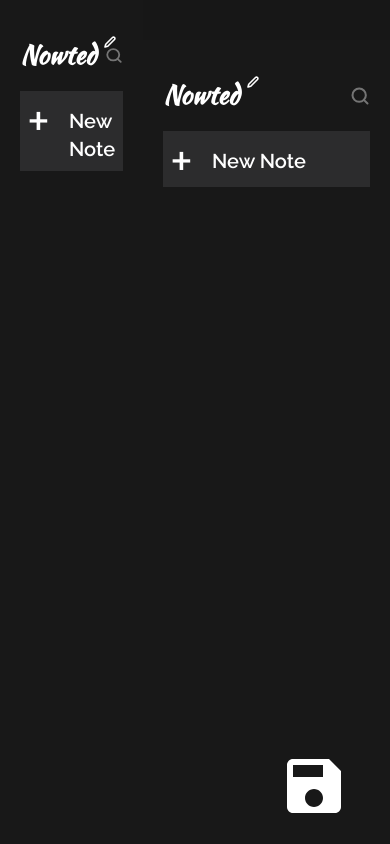
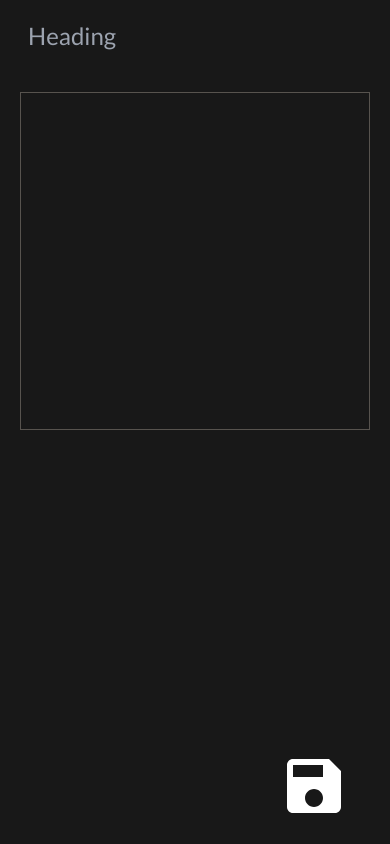
Before and after one commit to joyrudra-itobuz/newted-frontend, a React (Create React App) app: page /new-note in a window 390 px wide. Built offline with nearby package versions, Linux system fonts and the light colour scheme.

Commit message:
feature-sign-in FIX : Added Layout Width for Sidebar

```diff
--- a/src/components/home/AllNotes.tsx
+++ b/src/components/home/AllNotes.tsx
@@ -23,24 +23,16 @@ export default function AllNotes() {
     getAllNotes();
   }, []);
 
-  useEffect(() => {
-    console.log(allNotes);
-  }, [allNotes]);
-
   const getAllNotes = async () => {
     const apiURl = config.serverEndpoint + "/all-notes";
 
     const allNoteResponse: NoteResponse = await axios.get(apiURl);
 
-    console.log({ allNoteResponse });
-
     setAllNotes(allNoteResponse.data.data ?? []);
-
-    console.log(allNotes);
   };
 
   return (
-    <div className="all-notes-container bg-[#1E1E1E] h-screen">
+    <div className="all-notes-container bg-[#1E1E1E] h-screen w-full">
       {allNotes?.map((data, index) => {
         return (
           <div
--- a/src/components/navbar/Navbar.tsx
+++ b/src/components/navbar/Navbar.tsx
@@ -7,7 +7,7 @@ export default function Navbar() {
   const token = localStorage.getItem("token");
 
   return (
-    <nav className="bg-[#171717] p-5 flex justify-end">
+    <nav className="bg-[#171717] p-5 flex justify-end sticky top-0">
       {token ? (
         <div
           className="relative"
--- a/src/components/sideBar/SideBar.tsx
+++ b/src/components/sideBar/SideBar.tsx
@@ -6,7 +6,7 @@ import { Link } from "react-router-dom";
 
 function SideBar() {
   return (
-    <div className="sidebar font-[600] p-[20px] lg:w-1/5 xl:w-1/6 h-screen">
+    <div className="sidebar font-[600] p-[20px] lg:w-2/6 xl:w-3/12 h-screen">
       <div className="flex justify-between py-4">
         <Link to={"/"} className="flex gap-2">
           <h2 className="cursive-font">Nowted</h2>
--- a/src/layout/Layout.tsx
+++ b/src/layout/Layout.tsx
@@ -7,12 +7,14 @@ interface LayoutProps {
 }
 
 const Layout: React.FC<LayoutProps> = ({ children }) => {
+  const token = localStorage.getItem("token");
+
   return (
     <div>
       <aside className="flex">
-        <SideBar />
+        {token ? <SideBar /> : ""}
         <div className="flex flex-col w-full h-screen overflow-auto">
-          <Navbar />
+          {token ? <Navbar /> : ""}
           <main className="w-full h-full bg-[#1E1E1E] flex flex-col justify-center items-center">
             {children}
           </main>
--- a/src/pages/home/Home.tsx
+++ b/src/pages/home/Home.tsx
@@ -4,6 +4,8 @@ import SideBar from "../../components/sideBar/SideBar";
 import AllNotes from "../../components/home/AllNotes";
 import { useNavigate } from "react-router-dom";
 import axios from "axios";
+import { log } from "console";
+import axiosInstance from "../../services/axiosInstance";
 
 export default function Home() {
   const navigate = useNavigate();
@@ -14,29 +16,24 @@ export default function Home() {
 
   async function validateUser() {
     const token = localStorage.getItem("token");
+
     if (!token) {
       navigate("/login");
       return;
     }
     try {
-      const { data } = await axios.get("verify-user/" + token);
+      const response = await axiosInstance.get("/verify-user/" + token);
 
-      if (!data.success) {
-        if (!token) {
-          navigate("/login");
-          return;
-        }
+      if (!response.data.success) {
+        localStorage.clear();
+        navigate("/login");
+        return;
       }
-    } catch (error) {
-      return error;
+    } catch (error: any) {
+      localStorage.clear();
+      navigate("/login");
+      console.log(error.message);
     }
   }
-  return (
-    // <div className="h-screen lg:flex">
-    //   <SideBar />
-    //   <div className="w-full">
-    <AllNotes />
-    //   </div>
-    // </div>
-  );
+  return <AllNotes />;
 }
--- a/src/pages/newNote/NewNote.tsx
+++ b/src/pages/newNote/NewNote.tsx
@@ -3,10 +3,5 @@ import SideBar from "../../components/sideBar/SideBar";
 import Header from "../../components/newNote/Header";
 
 export default function NewNote() {
-  return (
-    <div className="h-screen lg:flex bg-[#1E1E1E]">
-      <SideBar />
-      <Header />
-    </div>
-  );
+  return <Header />;
 }
```
